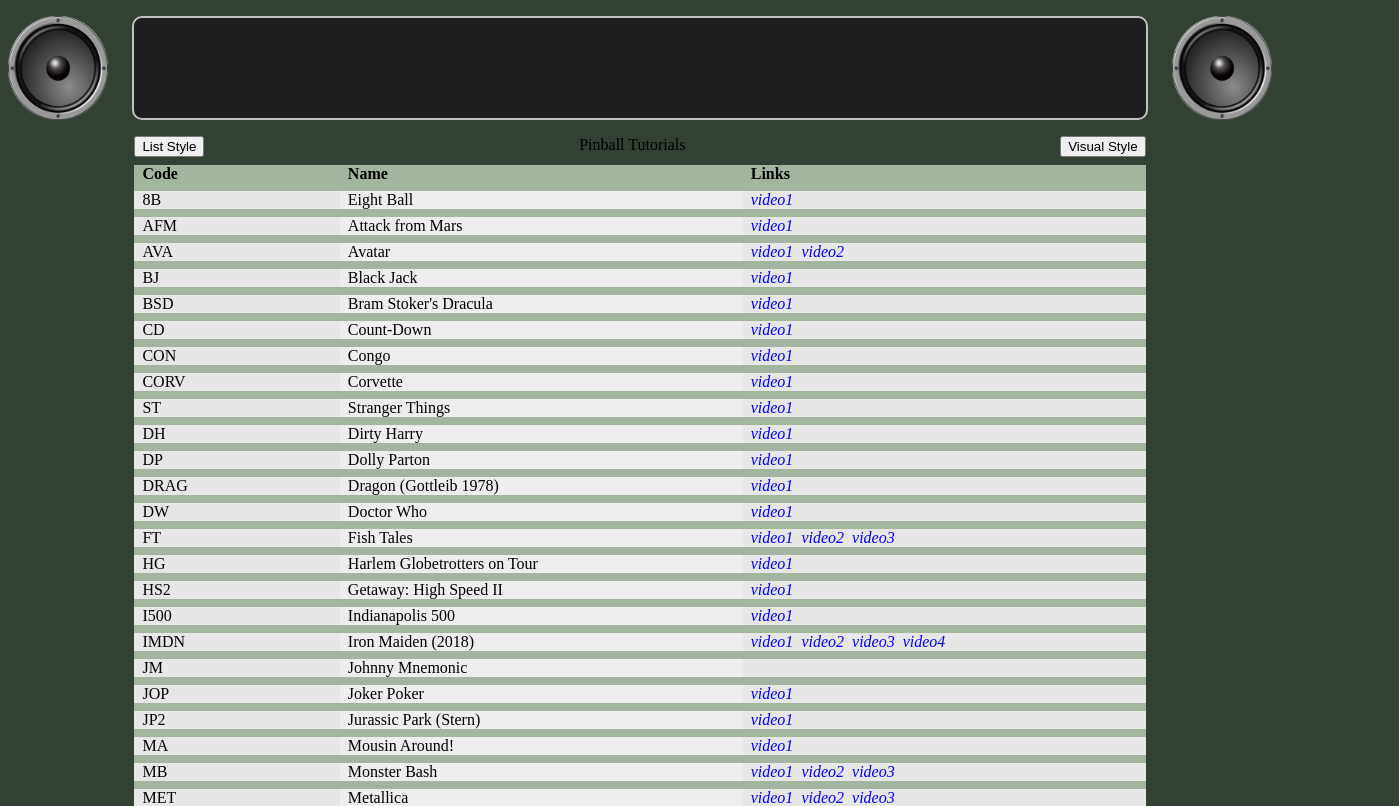
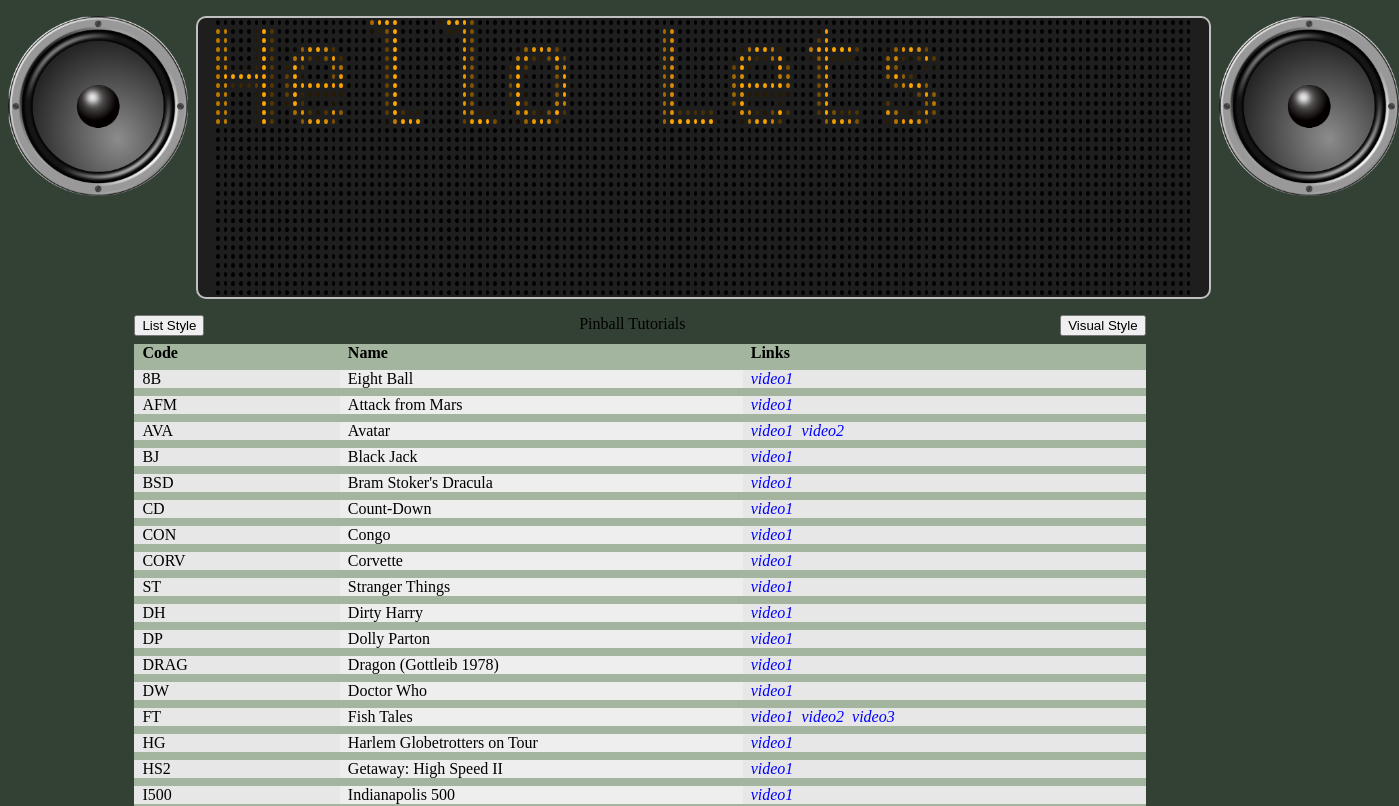
Before and after one commit to svenskaskolan/pinballts, a Vue app: page / in a window 1280 px wide. Shown: the top 806 px of the page, 1399 px wide, since content can reach past the window. Built offline with nearby package versions, Linux system fonts and the light colour scheme.

Commit message:
get DMD working, still scrolling issues.  And text size.  Would be cool with images also.

```diff
--- a/package.json
+++ b/package.json
@@ -26,11 +26,11 @@
     "@vue/tsconfig": "^0.7.0",
     "eslint": "^9.26.0",
     "eslint-plugin-vue": "^10.1.0",
-    "typescript": "^4.9.5",
+    "typescript": "^5.4.3",
     "vite": "^6.0.6",
     "vite-plugin-vue-devtools": "^7.6.8",
     "vitest": "^2.1.8",
-    "vue-tsc": "^2.1.10"
+    "vue-tsc": "^2.2.10"
   },
   "eslintConfig": {
     "root": true,
--- a/public/styles/tableimages.css
+++ b/src/App.css
@@ -44,10 +44,16 @@
     margin-left: 8px;
     margin-right: 8px;
     width: 80%;
-    height: 100px;
     background: #1E1E1F; /* speaker gray */
 }
 
 .dmdBorder {
     border: solid 2px silver;
 }
+
+.dmdPixel {
+  width:5px;
+  height:5px;
+  border-radius:50%;
+  margin: 2px;
+}
--- a/src/App.vue
+++ b/src/App.vue
@@ -1,9 +1,9 @@
 <template>
     <div class="u-mainHeading u-marginT u-marginB">
         <div class="u-flexSpaceBetween">
-            <img src="/images/pageparts/speaker.png" width="100"/>
+            <img src="/images/pageparts/speaker.png" width="180" height="180"/>
             <dmd :rows="dmdSettings.rows" :columns="dmdSettings.columns" :displayString = "dmdSettings.displayString"/>
-            <img src="/images/pageparts/speaker.png" width="100"/>
+            <img src="/images/pageparts/speaker.png" width="180" height="180"/>
         </div>
     </div>
     <div class="u-mainNormal">
@@ -60,30 +60,21 @@
     </div>
 </template>
 
-<script lang="ts">
-import {ref, reactive, defineComponent} from "vue";
+<script lang="ts" setup>
+    import {ref} from "vue";
     import { PinTable } from './interfaces/pintable';
     import dmd from './components/dmd.vue';
-
-export default defineComponent ({
-    name: 'app',
-    components: {
-        dmd
-    },
-    setup() {
-        // use ref to make a primitive values reactive, or reactive to make an object reactive.
-        // See the video here..   https://www.danvega.dev/blog/2020/02/12/vue3-ref-vs-reactive/
     const title = 'Pinball Tutorials';
     const viewStyle = ref('list');
     const hoverName = ref('');
-        const dmdSettings = reactive({
-            rows: 9,
-            columns: 100,
-            displayString: "Welcome to Pinball Tutorials",
+    const dmdSettings = ref({
+        rows: 32,
+        columns: 128,
+        displayString: "Hello Lets",
         flowFrom: "right",
         flowStop: "loop"
     })
-        const pinData: PinTable[] = [
+    const pinData = ref<PinTable[]>([
         {
         "tag": "8B",
         "name": "Eight Ball",
@@ -420,14 +411,6 @@
             "linkhref": "videos\\PAPA20Finals2017.mp4#t=02:30:00"
             }]
         }
-        ]
-        return {
-            title,
-            viewStyle,
-            hoverName,
-            pinData,
-            dmdSettings
-        }
-    }
-});
+    ]);
+
 </script>
--- a/src/assets/styles/tableimages.css
+++ /dev/null
@@ -1,53 +0,0 @@
-.tableImage {
-    width:180px;
-    height:180px;
-    border-radius:50%;
-    background-size:cover;
-    margin-top: 16px;
-    border: solid 2px red;
-    cursor: pointer
-}
-
-.tableImage.imageHover {
-    opacity: 0.1;
-    transition: 0.3s opacity;
-}
-.tableImage.noImage {
-    opacity: 0.2;
-}
-
-.tableText {
-    position: absolute;
-    top: 60px;
-    width: 100%;
-    text-align: center;
-    color: white;
-    font-weight: bolder;
-    font-size: 1.5rem;
-    text-shadow: 2px 0px 2px #222, -2px 0px 2px #222, 0px 2px 2px #222, 0px -2px 2px #222;
-}
-
-.tableText.noImage {
-    color: #444444;
-    text-shadow: none;
-    text-decoration: none;
-}
-
-.tableText.noImage a {
-    text-decoration: none;
-    color: #444444;
-}
-
-.dmd {
-    border: solid 2px silver;
-    border-radius: 10px;
-    margin-left: 8px;
-    margin-right: 8px;
-    width: 80%;
-    height: 100px;
-    background: #1E1E1F; /* speaker gray */
-}
-
-.dmdBorder {
-    border: solid 2px silver;
-}
--- a/src/assets/styles/utilities.css
+++ /dev/null
@@ -1,230 +0,0 @@
-html {
-    font-size: 16px;
-}
-
-body {
-    background:#334134;
-}
-
-h1 {
-    color: #4a4a4a;
-    margin: 20px 0;
-
-}
-
-.u-relative {
-    position: relative;
-}
-
-.u-absolute {
-    position: absolute;
-}
-.u-width100 {
-    width: 100%
-}
-.u-alignCenter {
-    text-align: center;
-}
-
-.u-block {
-    display: block;
-}
-
-.u-inlineBlock {
-    display: inline-block;
-}
-.u-heading {
-    font-weight: bold;
-    margin-top: 0.5em;
-    margin-bottom: 0.5em;
-}
-
-.u-link {
-    text-decoration: none;
-    color: blue;
-    font-style: italic;
-}
-
-
-.u-paddingRsm {
-    padding-right: 8px;
-}
-
-
-.u-paddingLsm {
-    padding-left: 8px;
-}
-
-.u-paddingBsm {
-    padding-bottom: 8px;
-}
-
-.u-paddingTsm {
-    padding-top: 8px;
-}
-
-.u-paddingVsm {
-    padding-top: 8px;
-    padding-bottom: 8px;
-}
-
-.u-paddingHsm {
-    padding-left: 8px;
-    padding-right: 8px;
-}
-
-.u-paddingRsm {
-    padding-right: 8px;
-}
-
-.u-marginRsm {
-    margin-right: 8px;
-}
-
-.u-marginLsm {
-    margin-left: 8px;
-}
-
-.u-marginBsm {
-    margin-bottom: 8px;
-}
-
-.u-marginTsm {
-    margin-top: 8px;
-}
-
-.u-marginVsm {
-    margin-top: 8px;
-    margin-bottom: 8px;
-}
-
-.u-marginHsm {
-    margin-left: 8px;
-    margin-right: 8px;
-}
-.u-marginR {
-    margin-right: 16px;
-}
-
-.u-margin {
-    margin: 16px;
-}
-.u-marginL {
-    margin-left: 16px;
-}
-
-.u-marginB {
-    margin-bottom: 16px;
-}
-
-.u-marginT {
-    margin-top: 16px;
-}
-
-.u-marginV {
-    margin-top: 16px;
-    margin-bottom: 16px;
-}
-
-.u-marginH {
-    margin-left: 16px;
-    margin-right: 16px;
-}
-
-.u-paddingL {
-    padding-left: 16px;
-}
-
-.u-paddingR {
-    padding-right: 16px;
-}
-
-.u-paddingT {
-    padding-top: 16px;
-}
-
-.u-paddingB {
-    padding-bottom: 16px;
-}
-.u-mainNormal {
-    margin: 0 auto;
-    width: 80%;
-}
-.u-mainContent {
-    background: #A3B59E;
-}
-
-.u-flex {
-    display: flex;
-}
-
-.u-flexColumn {
-    flex-direction: column;
-}
-
-.u-flexSpaceBetween {
-    display: flex;
-    justify-content: space-between;
-}
-
-.u-flexSpaceAround {
-    display: flex;
-    justify-content: space-around
-}
-
-.u-flexWrap {
-    flex-wrap: wrap;
-}
-.u-ellipsis {
-    white-space: nowrap;
-    overflow: hidden;
-    text-overflow: ellipsis;
-}
-
-.u-width20 {
-    width: 20%;
-}
-
-.u-width40 {
-    width: 40%;
-}
-
-.u-width10 {
-    width: 10%;
-}
-.u-maxWidth40 {
-    max-width: 40%;
-}
-.u-inlineBlock {
-    display: inline-block;
-}
-
-.u-border10 {
-    border-radius: 10px;
-}
-
-.u-alignMiddle {
-    vertical-align: middle;
-}
-
-.u-colorBgGreyLight {
-    background: #eeeeee;
-}
-
-.u-colorBgGrey {
-    background: #e7e7e7;
-}
-
-.u-colorBgSpeakerblack {
-    background: #1E1E1F;
-}
-@media screen and (max-width : 550px)
-{
-    body {
-        font-size: 1.2em;
-    }
-    .u-mainNormal {
-        margin: 0 auto;
-        width: 94%;
-    }
-}
--- a/src/components/dmd.vue
+++ b/src/components/dmd.vue
@@ -1,74 +1,97 @@
 <template>
-    <div class="dmd u-flexSpaceAround u-flexColumn">
-        <div v-for="(row, rowIndex) in rows" class="u-marginL u-marginR u-flexSpaceBetween" :key="'row' + row">
-            <dmdpixel v-for="(column, columnIndex) in columns" :key="'dmdpixel' + row + column" color="green" :opacity="0.05" :row="row" :column="column" :ref="el => { dmdpixels[rowIndex][columnIndex] = el }" />
+    <div v-if="loaded" class="dmd u-flexSpaceAround u-flexColumn">
+        <div v-for="(, rowIndex) in props.rows - 1" class="u-marginL u-marginR u-flexSpaceBetween">
+            <dmdpixel v-for="(, colIndex) in props.columns - 1"
+                :pixelProps=pixelsArray[rowIndex][colIndex]
+            />
         </div>
     </div>
 </template>
 
-<script lang="ts">
-    import { defineComponent, ref, onMounted } from "vue";
+<script lang="ts" setup>
+import { ref, onMounted, reactive } from "vue";
 import dmdpixel from "./dmdpixel.vue";
-    export default defineComponent({
-        name: 'dmd',
-        components: {
-            dmdpixel
-        },
-        props: {
-            rows: {
-                type: Number,
-                default: 9
-            },
-            columns: {
-                type: Number,
-                default: 80
-            },
-            displayString: {
-                type: String,
-                default: "Welcome to Pinball Tutorials"
-            },
-            flowFrom: {
-                type: String,
-                default: "right"
-            },
-            flowStop: {
-                type: String,
-                default: "loop"
+import { DmdProps } from "../interfaces/DmdProps";
+import { DmdPixelProps } from "../interfaces/DmdPixelProps";
+
+const props = defineProps<DmdProps>();
+const loaded = ref(false);
+const opacity = ref(0.20);
+const color = ref('orange');
+
+// Get the full pixel matrix for the text (could be wider than display)
+const fullPixels = ref(getTextPixels(props.displayString!, 16, props.displayString!.length * 16 + 16, props.rows));
+
+// The current scroll offset (column index)
+const scrollOffset = ref(0);
+
+// The visible pixels for the display
+const pixelsArray = reactive<DmdPixelProps[][]>(
+  Array.from({ length: props.rows }, (_, row) =>
+    Array.from({ length: props.columns }, (_, col): DmdPixelProps => ({
+      color: color.value,
+      opacity: opacity.value
+    }))
+  )
+);
+
+function updateVisiblePixels() {
+  for (let row = 0; row < props.rows - 1; row++) {
+    for (let col = 0; col < props.columns - 1; col++) {
+      // Get the pixel from the full pixel array, offset by scrollOffset
+      const sourceCol = col + scrollOffset.value;
+      const pixel = fullPixels.value[row][sourceCol] || { color: "black", opacity: 0 };
+      pixelsArray[row][col].color = pixel.color;
+      pixelsArray[row][col].opacity = pixel.opacity;
     }
-        },
+  }
+}
 
-        setup(params) {
-            let col = 0;
-            function Create2DArray(rows: number) {
-                const arr = [];
-                for (let i=0;i<rows;i++) {
-                    arr[i] = [];
+function scrollText() {
+  // Only scroll if the text is wider than the display
+  const maxOffset = fullPixels.value[0].length - props.columns;
+  if (maxOffset > 0) {
+    scrollOffset.value = (scrollOffset.value + 1) % (maxOffset + 1);
+    updateVisiblePixels();
   }
-                return arr;
 }
-            const dmdpixels = ref(Create2DArray(params.rows));
-            function showDMD(text: string, totCols: number) {
-                let tempArray: typeof dmdpixel;
-                if (col === totCols) {
-                    return
+
+onMounted(() => {
+  loaded.value = true;
+  updateVisiblePixels();
+  setInterval(scrollText, 100); // Adjust speed as needed
+});
+
+function getTextPixels(text: string, fontSize = 16, width = props.columns, height = props.rows) {
+  const canvas = document.createElement('canvas');
+  canvas.width = width;
+  canvas.height = height;
+  const ctx = canvas.getContext('2d');
+  if (!ctx) throw new Error('Failed to get canvas context');
+  ctx.fillStyle = 'black';
+  ctx.fillRect(0, 0, width, height);
+  ctx.font = `${fontSize}px monospace`;
+  ctx.fillStyle = color.value;
+  ctx.textBaseline = 'top';
+  ctx.fillText(text, 0, 0);
+
+  const imageData = ctx.getImageData(0, 0, width, height);
+  const pixels = [];
+  for (let y = 0; y < height; y++) {
+    const row = [];
+    for (let x = 0; x < width; x++) {
+      const idx = (y * width + x) * 4;
+      const r = imageData.data[idx];
+      const g = imageData.data[idx + 1];
+      const b = imageData.data[idx + 2];
+      const a = imageData.data[idx + 3];
+      row.push({
+        color: `rgb(${r},${g},${b})`,
+        opacity: a / 255
+      });
     }
-                tempArray = dmdpixels.value[3][col];
-                tempArray.opacity = 1;
-                // dmdpixels.value[3][col].opacity = 1;
-                if (col > 0) {
-                    tempArray = dmdpixels.value[3][col - 1];
-                    tempArray.opacity = 0.05;
-                    // dmdpixels.value[3][col - 1].opacity = 0.05;
+    pixels.push(row);
   }
-                col ++;
+  return pixels;
 }
-            onMounted(() => {
-               setInterval(showDMD, 500, 'text string', params.columns)
-            });
-/*             onBeforeUpdate(() => {
-                const dmdpixels = Create2DArray(params.rows);
-            }); */
-            return { dmdpixels }
-        }
-    });
 </script>
--- a/src/components/dmdpixel.vue
+++ b/src/components/dmdpixel.vue
@@ -1,46 +1,10 @@
 <template>
-    <div  :style="'width:5px; height:5px; border-radius:50%; background-color: ' + color + '; opacity:' + opacity"></div>
+    <div  class="dmdPixel" :style="'background-color: ' + props.pixelProps.color + '; opacity:' + props.pixelProps.opacity"></div>
 </template>
 
-<script lang="ts">
-    import {defineComponent, ref} from "vue";
-    export default defineComponent({
-        name: 'dmdpixel',
-        props: {
-            row: {
-                type: Number,
-                mandatory: true
-            },
-            column: {
-                type: Number,
-                mandatory: true
-            },
-            opacity: {
-                type: Number,
-                default: 0.05,
-                writeable: true
-            },
-            color: {
-                type: String,
-                default: 'green'
-            }
-        },
-        setup(parameters) {
-            // ref makes the value reactive.  To change a value use backupOpacity.value for example
-            if (parameters.row && parameters.column) {
-         //       const divs = ref([])
-                const backupOpacity = ref(parameters.opacity);
-                const backupColor = ref(parameters.color);
-
-/*                 onBeforeUpdate(() => {
-                    divs.value = []
-                }) */
-                return {
-                    backupOpacity,
-                    backupColor
-         //           divs
-                }
-            }
-        }
-    });
+<script lang="ts" setup>
+    import { DmdPixelProps } from "../interfaces/DmdPixelProps";
+    const props = defineProps<{
+        pixelProps: DmdPixelProps
+    }>();
 </script>
--- /dev/null
+++ b/src/interfaces/DmdPixelProps.ts
@@ -0,0 +1,4 @@
+export class DmdPixelProps {
+  opacity: number = 0.2;
+  color: string = "orange";
+}
--- /dev/null
+++ b/src/interfaces/DmdProps.ts
@@ -0,0 +1,8 @@
+export interface DmdProps {
+    rows: number;
+    columns: number;
+    displayString?: string;
+    flowFrom?: string;
+    flowStop?: string;
+    imageUrl?: string;
+}
--- a/src/main.ts
+++ b/src/main.ts
@@ -1,6 +1,6 @@
 import { createApp } from 'vue';
 import App from './App.vue';
-import './assets/styles/utilities.css';
-import './assets/styles/tableimages.css';
+import './utilities.css';
+import './App.css';
 
 createApp(App).mount('#app')
```
Also changed, not shown: src/utilities.css (renamed from public/styles/utilities.css), 1 other file (tests, documents, lock files or other folders). Lines whose indentation alone changed are shown as unchanged.
